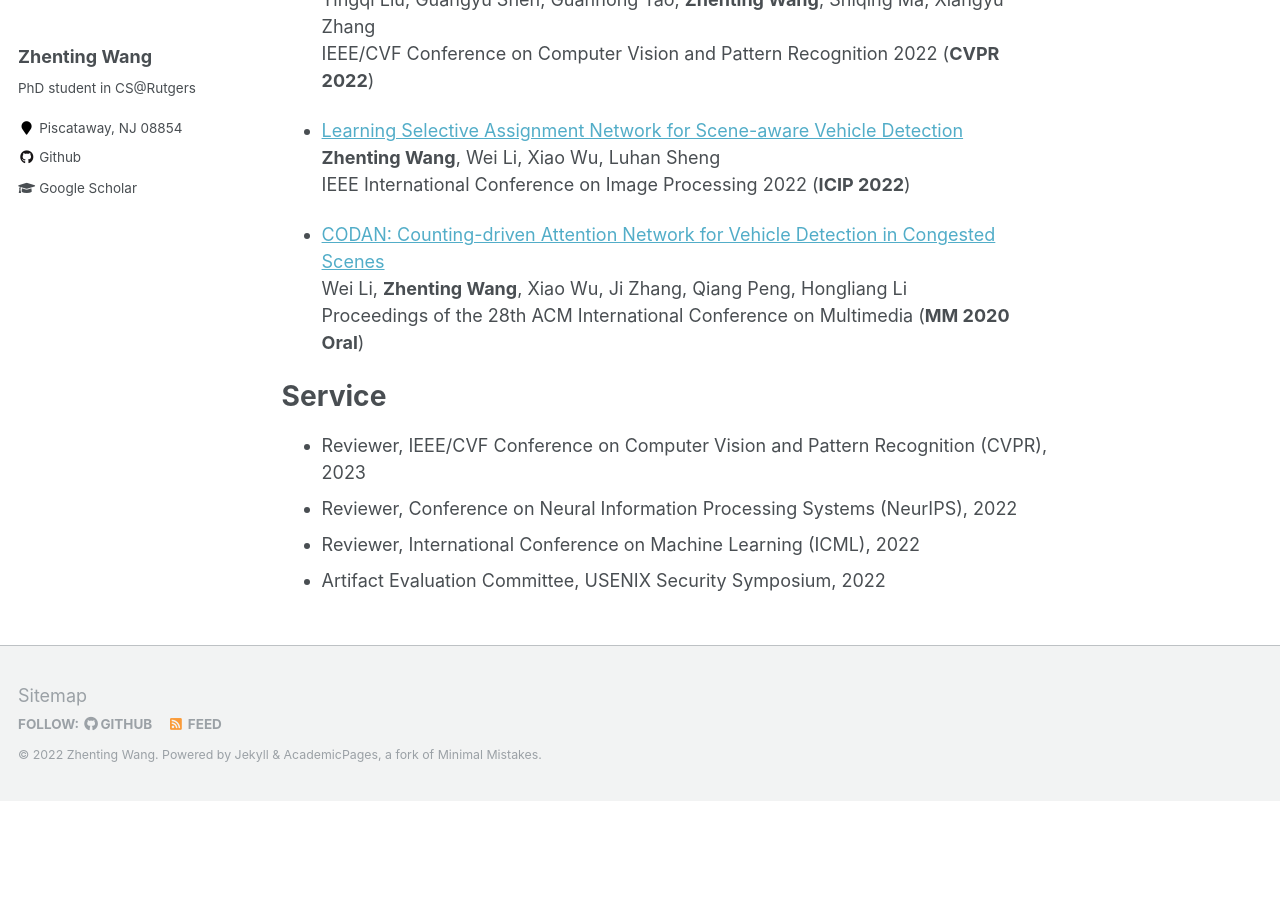
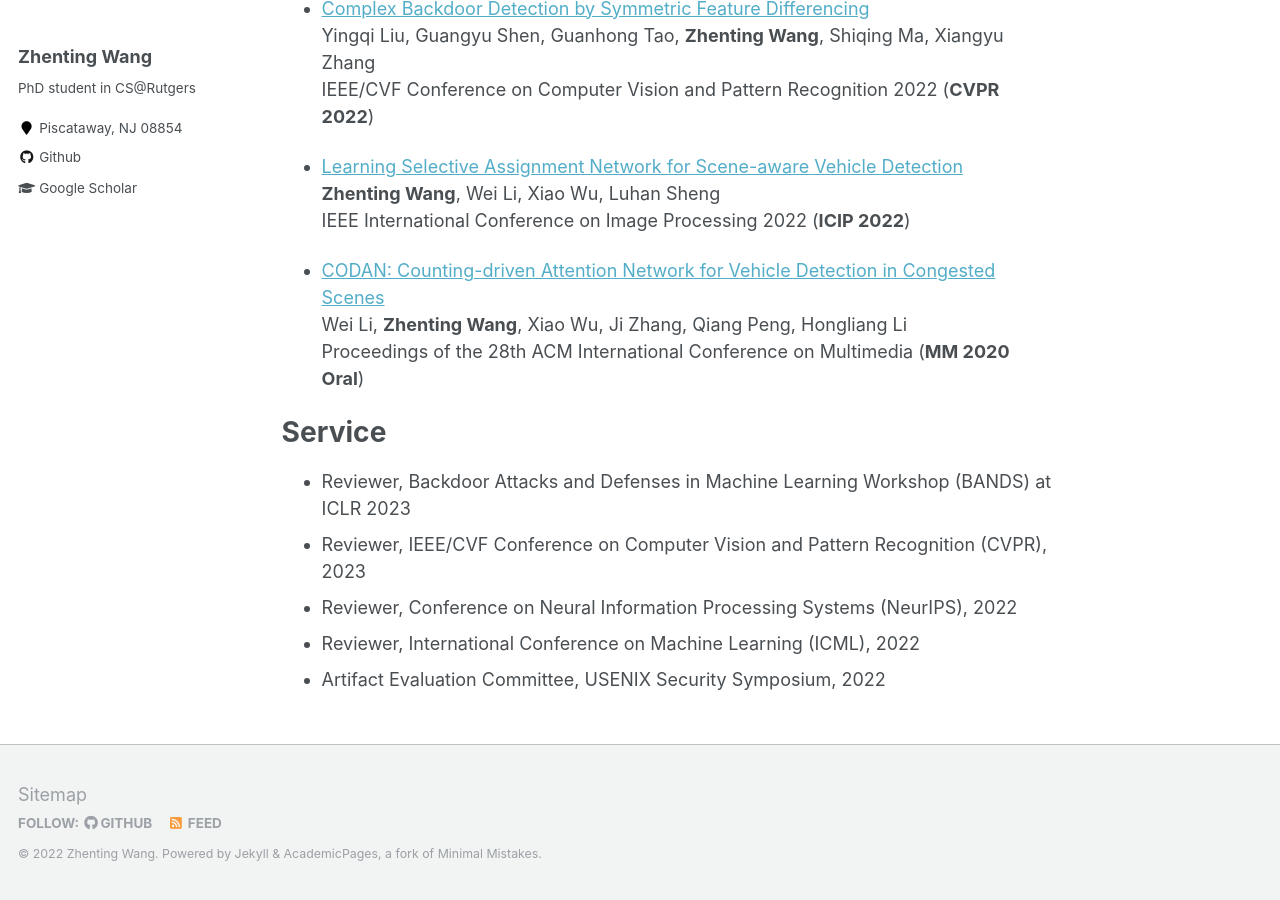
Before and after one commit to ZhentingWang/zhentingwang.github.io, a Jekyll site: the page built from _pages/about.md, in a window 1280 px wide and 900 px high, scrolled down 1327 px. Built offline with Jekyll 4.4.1, drawn with Linux system fonts in a browser that asks for light colours; before the commit the page ends 2128 px from its top, so only the background shows below that; some of the changed text lies outside the part shown.

Commit message:
Update about.md

```diff
--- a/_pages/about.md
+++ b/_pages/about.md
@@ -13,6 +13,7 @@ redirect_from:
 
 News
 ======
+* [2022-11] I am invited as a reviewer of ICLR 2023 BANDS.
 * [2022-11] I am invited as a reviewer of CVPR 2023.
 * [2022-10] Received the NeurIPS 2022 Scholar Award.
 * [2022-09] 2 papers are accepted to NeurIPS 2022.
@@ -58,6 +59,7 @@ Proceedings of the 28th ACM International Conference on Multimedia (**MM 2020 Or
 
 Service
 ======
+* Reviewer, Backdoor Attacks and Defenses in Machine Learning Workshop (BANDS) at ICLR 2023
 * Reviewer, IEEE/CVF Conference on Computer Vision and Pattern Recognition (CVPR), 2023
 * Reviewer, Conference on Neural Information Processing Systems (NeurIPS), 2022
 * Reviewer, International Conference on Machine Learning (ICML), 2022
```
